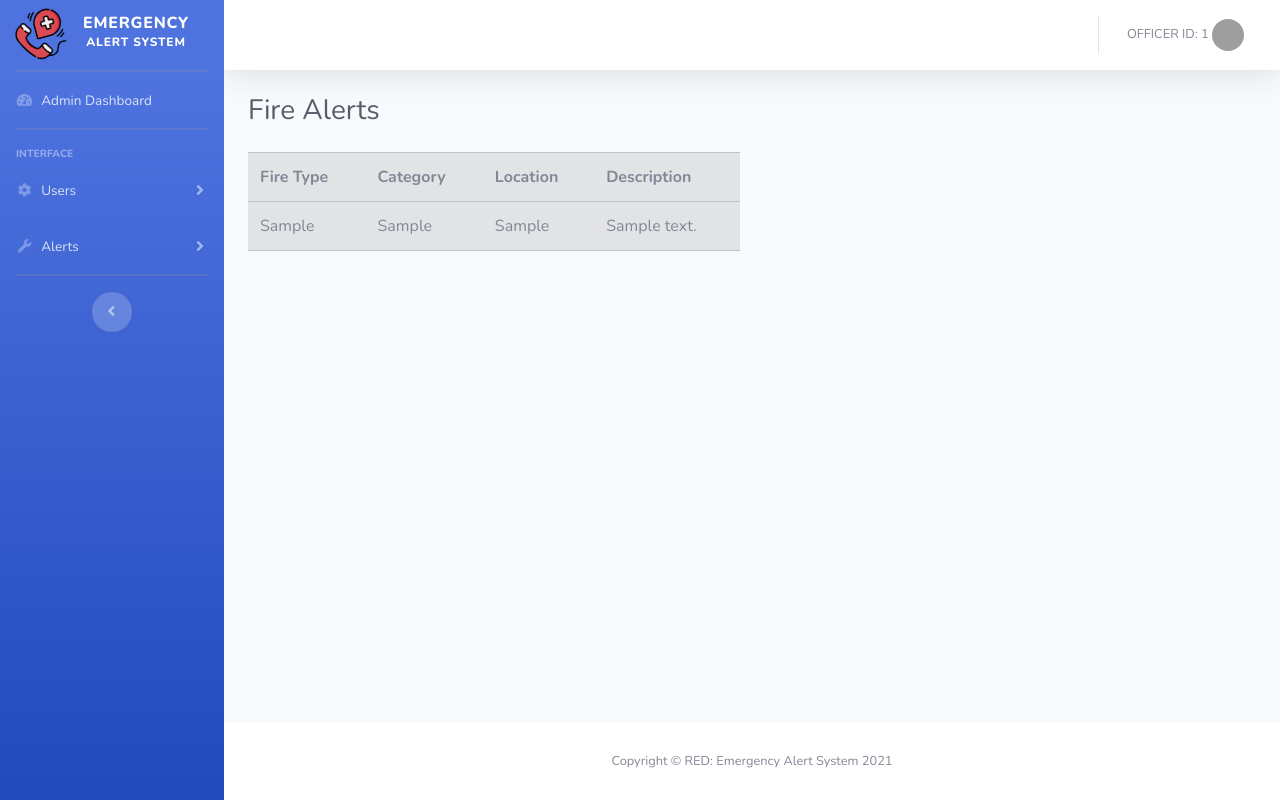
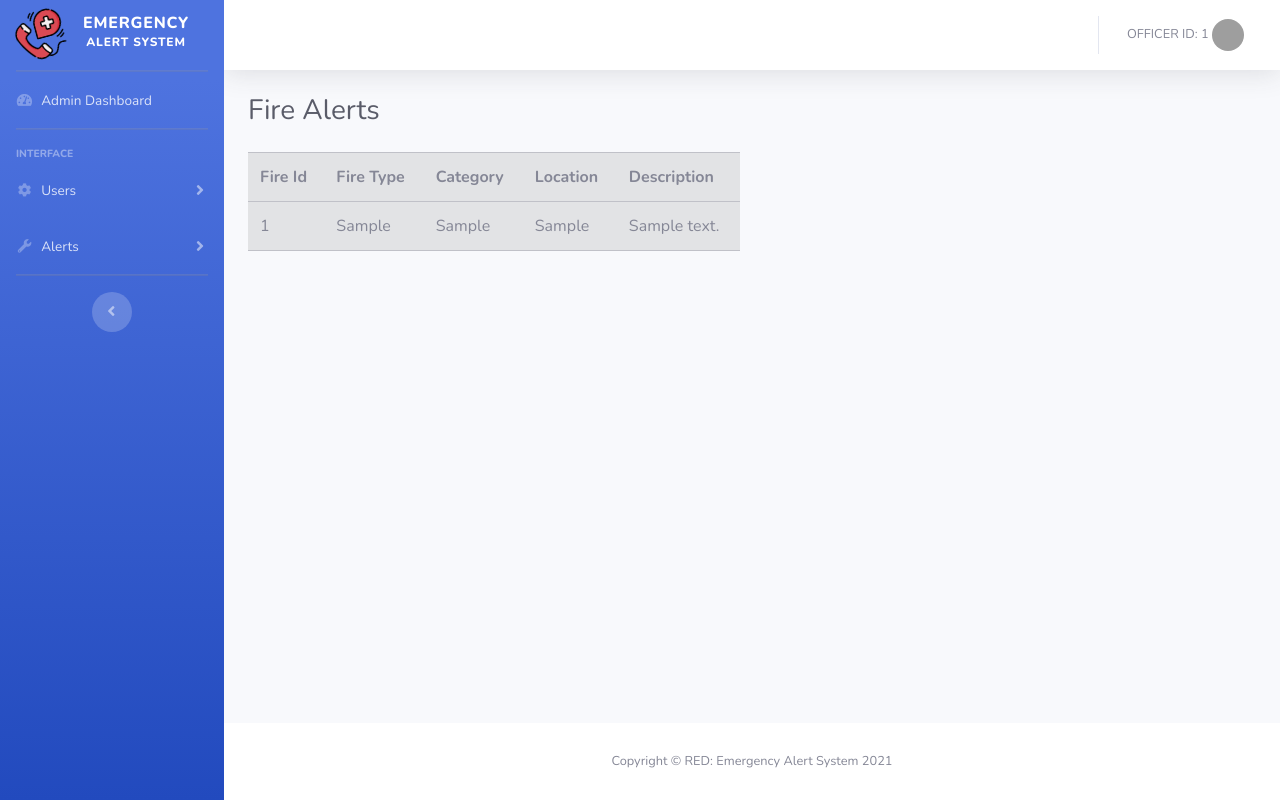
Before and after one commit to trevoromondi/CS-Project-I, a PHP site: page /CS-Project-I/admin/fire_alerts.php in a window 1280 px wide. Run offline with PHP 8.4, Linux system fonts and the light colour scheme; the visitor is signed in with stand-in values (Sample User, id 1); tables that the repository leaves empty or names only in its code hold one stand-in row (values such as "Sample post"); grey boxes are pictures that could not be loaded.

Commit message:
My commit.

```diff
--- a/admin/fire_alerts.php
+++ b/admin/fire_alerts.php
@@ -196,6 +196,7 @@
             <div class="col-lg-6">
               <table class="table table-secondary table-bordered-responsive">
                 <tr>
+                  <th>Fire Id</th>
                   <th>Fire Type</th>
                   <th>Category</th>
                   <th>Location</th>
@@ -212,7 +213,7 @@
 		                	echo"Did Not Connect ".mysqli_connect_error();
 		              }
 
-                  $sql="SELECT fire_type,category,locations,descriptions from fire_alerts";
+                  $sql="SELECT fire_id,fire_type,category,locations,descriptions from fire_alerts";
                   $result=$conn->query($sql);
 
                   if($result->num_rows>0)
@@ -222,6 +223,7 @@
 
                       echo"
                       <tr>
+                      <td>".$row["fire_id"]."</td>
                       <td>".$row["fire_type"]."</td>
                       <td>".$row["category"]."</td>
                       <td>".$row["locations"]."</td>
--- a/admin/missing_alerts.php
+++ b/admin/missing_alerts.php
@@ -198,6 +198,7 @@
 
               <table class="table table-secondary table-bordered-responsive">
                 <tr>
+                  <th>Missing Id</th>
                   <th>Victim Name</th>
                   <th>Age</th>
                   <th>Last Seen</th>
@@ -226,6 +227,7 @@
 
                       echo"
                       <tr>
+                      <td>".$row["missing_id"]."</td>
                       <td>".$row["victim_name"]."</td>
                       <td>".$row["age"]."</td>
                       <td>".$row["last_seen"]."</td>
```
